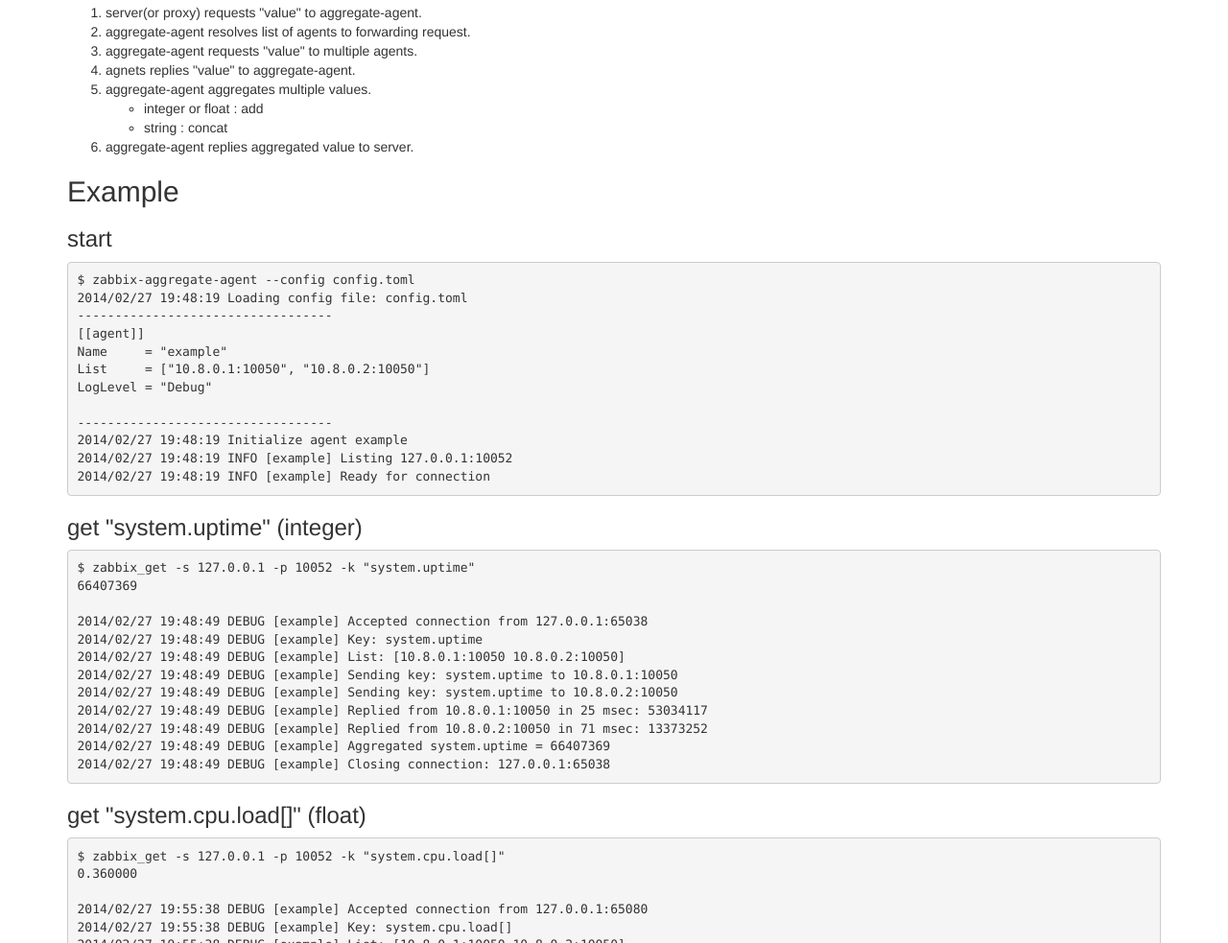
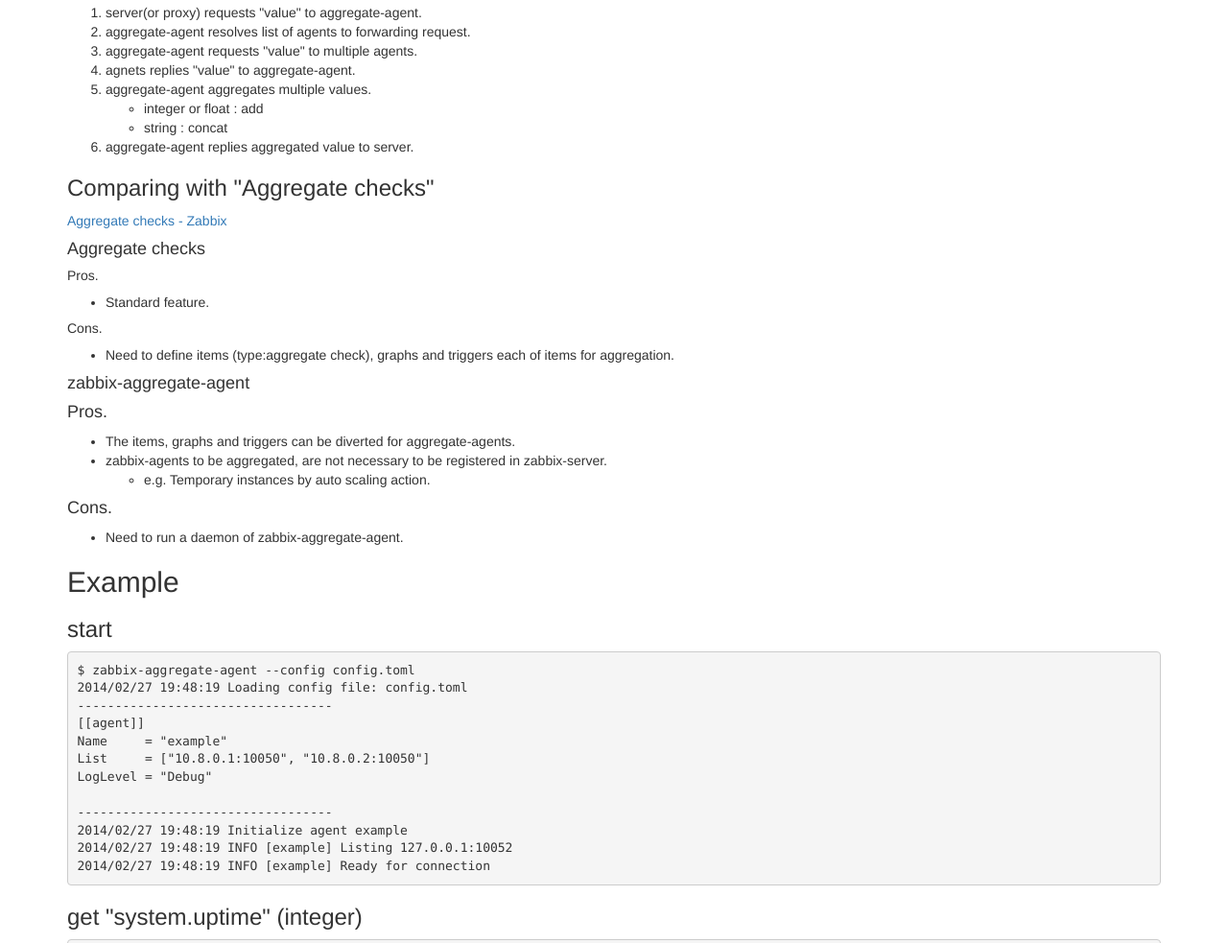
Before and after one commit to fujiwara/zabbix-aggregate-agent, a plain HTML site: page index.html in a window 1280 px wide. Shown: the part 1637-2620 px from the top of the page at 96% size. Drawn offline with nearby package versions, Linux system fonts and the light colour scheme.

Commit message:
add pros/cons compare with aggregate checks

```diff
--- a/index.html
+++ b/index.html
@@ -116,7 +116,44 @@ $ go build
 </ul>
 </li>
 <li>aggregate-agent replies aggregated value to server.</li>
-</ol><h2>
+</ol><h3>
+<a name="comparing-with-aggregate-checks" class="anchor" href="#comparing-with-aggregate-checks"><span class="octicon octicon-link"></span></a>Comparing with "Aggregate checks"</h3>
+
+<p><a href="https://www.zabbix.com/documentation/2.2/manual/config/items/itemtypes/aggregate">Aggregate checks - Zabbix</a></p>
+
+<h4>
+<a name="aggregate-checks" class="anchor" href="#aggregate-checks"><span class="octicon octicon-link"></span></a>Aggregate checks</h4>
+
+<h5>
+<a name="pros" class="anchor" href="#pros"><span class="octicon octicon-link"></span></a>Pros.</h5>
+
+<ul>
+<li>Standard feature.</li>
+</ul><h5>
+<a name="cons" class="anchor" href="#cons"><span class="octicon octicon-link"></span></a>Cons.</h5>
+
+<ul>
+<li>Need to define items (type:aggregate check), graphs and triggers each of items for aggregation.</li>
+</ul><h4>
+<a name="zabbix-aggregate-agent-1" class="anchor" href="#zabbix-aggregate-agent-1"><span class="octicon octicon-link"></span></a>zabbix-aggregate-agent</h4>
+
+<h4>
+<a name="pros-1" class="anchor" href="#pros-1"><span class="octicon octicon-link"></span></a>Pros.</h4>
+
+<ul>
+<li>The items, graphs and triggers can be diverted for aggregate-agents.</li>
+<li>zabbix-agents to be aggregated, are not necessary to be registered in zabbix-server.
+
+<ul>
+<li>e.g. Temporary instances by auto scaling action.</li>
+</ul>
+</li>
+</ul><h4>
+<a name="cons-1" class="anchor" href="#cons-1"><span class="octicon octicon-link"></span></a>Cons.</h4>
+
+<ul>
+<li>Need to run a daemon of zabbix-aggregate-agent.</li>
+</ul><h2>
 <a name="example" class="anchor" href="#example"><span class="octicon octicon-link"></span></a>Example</h2>
 
 <h3>
```
Also changed, not shown: 1 other file.
